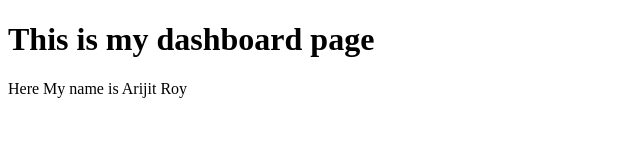
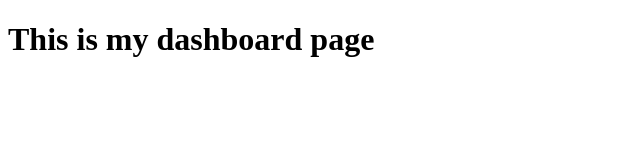
Before and after one commit to arijit-github-budy/practice-repo, a plain HTML site: page files/dashboard.html in a window 1280 px wide. Shown: the whole page, without its empty margins (0-640 px from the left). Drawn offline with Linux system fonts and the light colour scheme.

Commit message:
Chnage at dashboard file

```diff
--- a/files/dashboard.html
+++ b/files/dashboard.html
@@ -7,6 +7,5 @@
 </head>
 <body>
 	<h1>This is my dashboard page</h1>
-	<p>Here My name is Arijit Roy</p>
 </body>
 </html>
```
